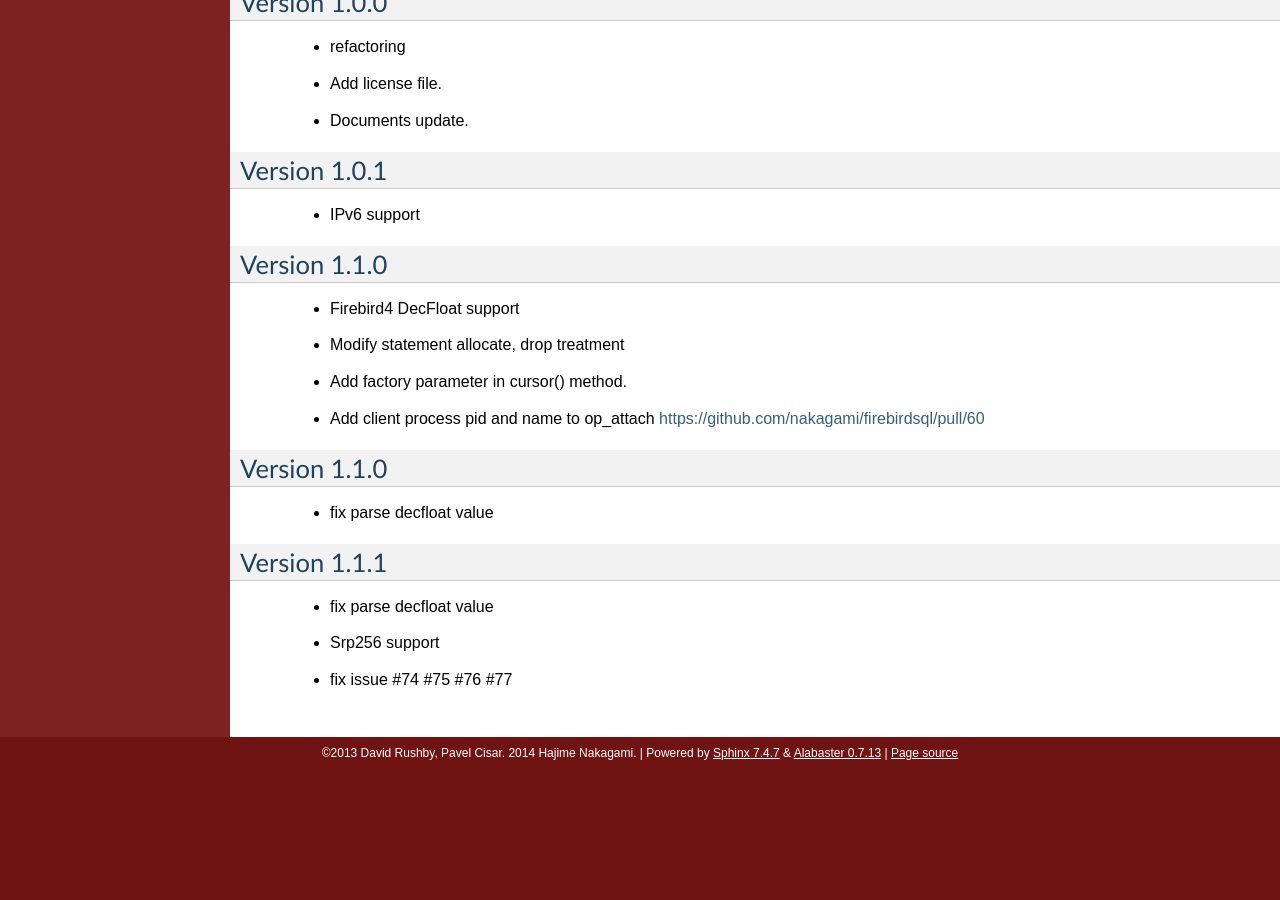
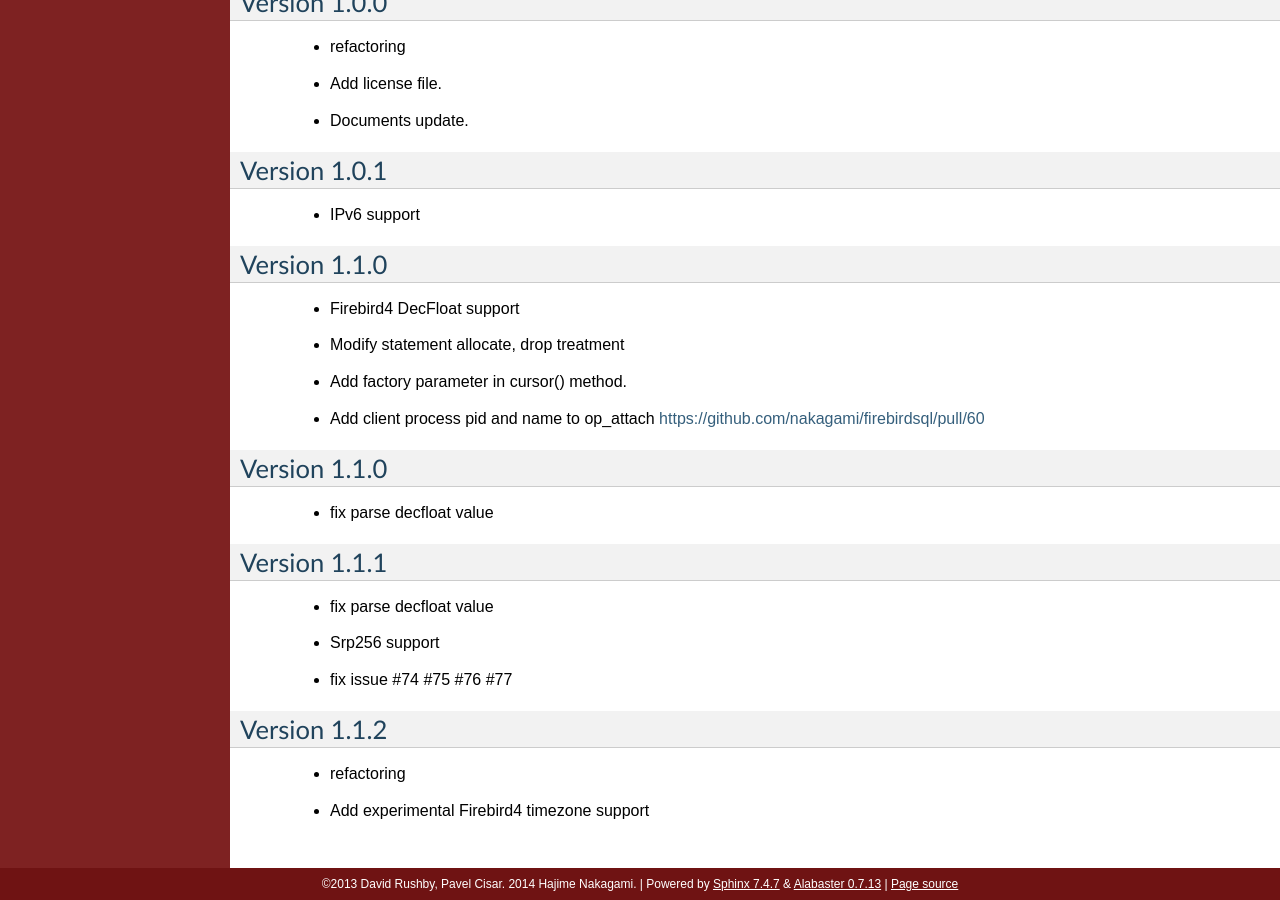
Before and after one commit to nakagami/pyfirebirdsql, a Sphinx documentation site: the page built from sphinx/changelog.rst, in a window 1280 px wide and 900 px high, scrolled down 3959 px. Built offline with Sphinx 7.4.7, drawn with Linux system fonts in a browser that asks for light colours; before the commit the page ends 4728 px from its top, so only the background shows below that.

Commit message:
revision number up.

```diff
--- a/sphinx/changelog.rst
+++ b/sphinx/changelog.rst
@@ -207,3 +207,9 @@ Version 1.1.1
    - fix parse decfloat value
    - Srp256 support
    - fix issue #74 #75 #76 #77
+
+Version 1.1.2
+==============
+
+   - refactoring
+   - Add experimental Firebird4 timezone support
```
Also changed, not shown: 1 other file.
